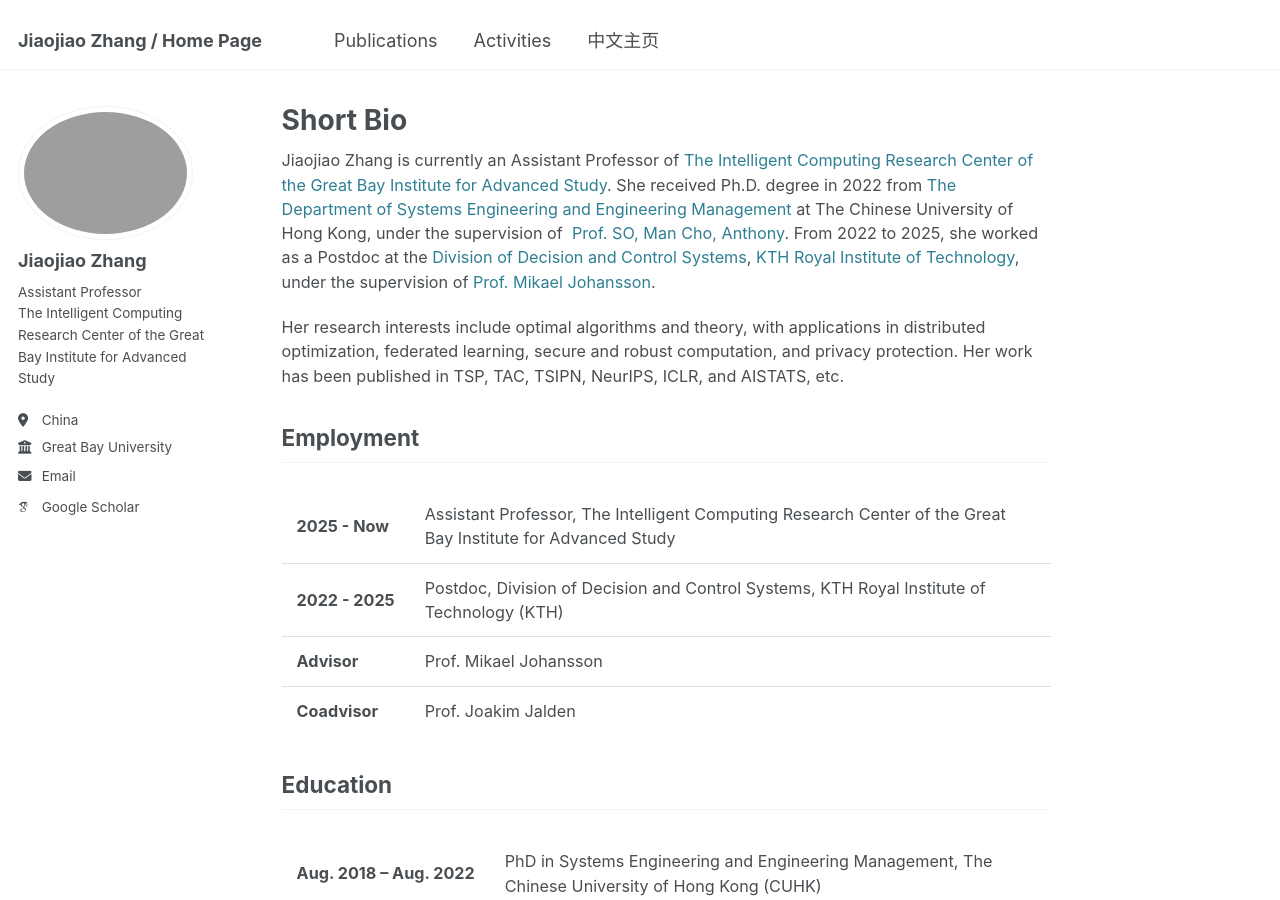
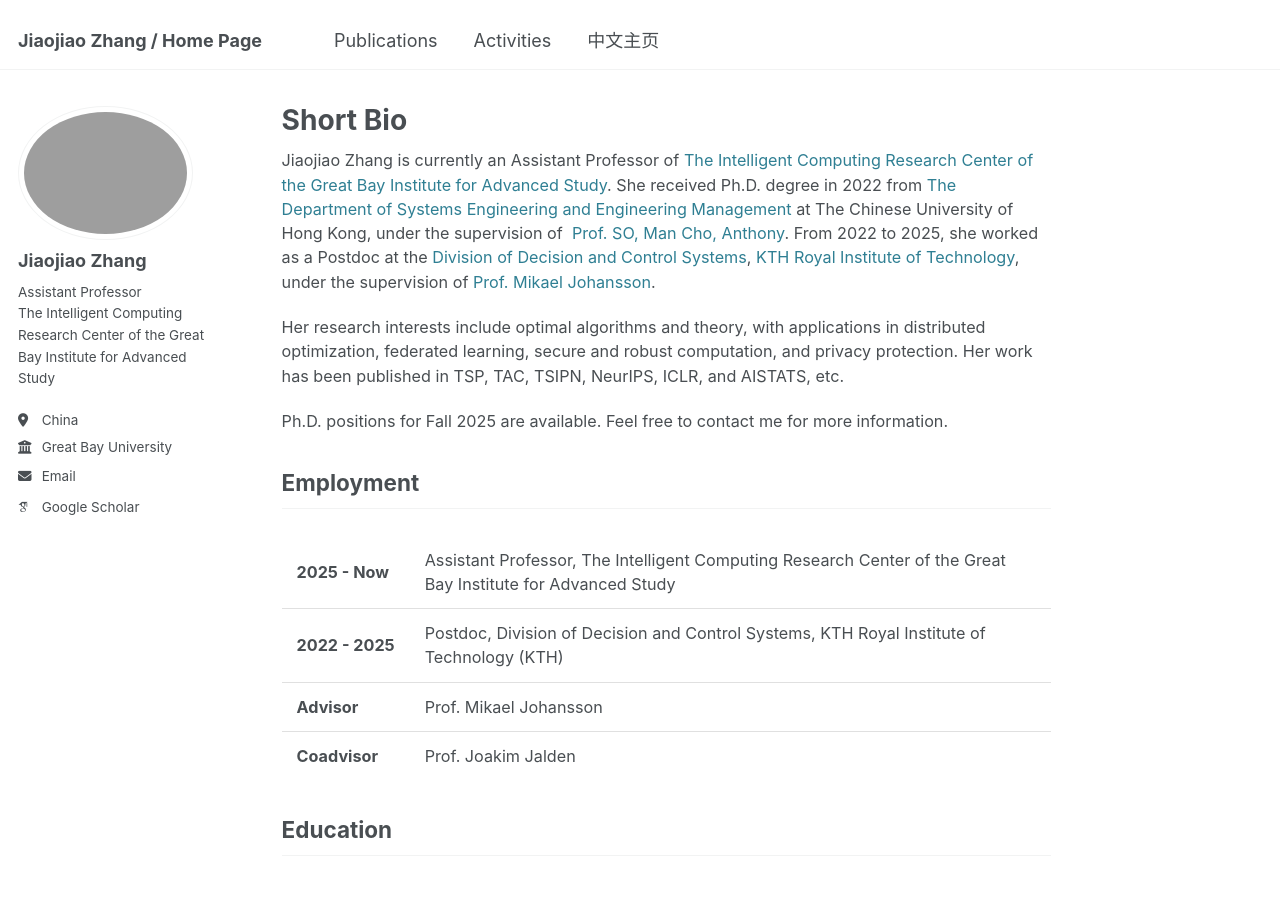
Before and after one commit to JiaojiaoZhang-jjz/JiaojiaoZhang-jjz.github.io, a Jekyll site: the page built from _pages/about.md, in a window 1280 px wide and 900 px high. Built offline with Jekyll 4.4.1, drawn with Linux system fonts in a browser that asks for light colours; some web fonts are replaced.

Commit message:
Update about.md

```diff
--- a/_pages/about.md
+++ b/_pages/about.md
@@ -7,6 +7,8 @@ author_profile: true
 Jiaojiao Zhang is currently an Assistant Professor of [The Intelligent Computing Research Center of the Great Bay Institute for Advanced Study](https://www.gbu.edu.cn/menu/208?lang=en). She received Ph.D. degree in 2022 from [The Department of Systems Engineering and Engineering Management](https://www.se.cuhk.edu.hk/) at The Chinese University of Hong Kong, under the supervision of  [Prof. SO, Man Cho, Anthony](https://www.se.cuhk.edu.hk/people/academic-staff/prof-so-man-cho-anthony/). From 2022 to 2025, she worked as a Postdoc at the [Division of Decision and Control Systems](https://www.kth.se/directory/j/jr/jrl), [KTH Royal Institute of Technology](https://www.kth.se/china), under the supervision of [Prof. Mikael Johansson](https://scholar.google.com/citations?user=wQSRT18AAAAJ&hl=en).
 
 Her research interests include optimal algorithms and theory, with applications in distributed optimization, federated learning, secure and robust computation, and privacy protection. Her work has been published in TSP, TAC, TSIPN, NeurIPS, ICLR, and AISTATS, etc.
+
+Ph.D. positions for Fall 2025 are available. Feel free to contact me for more information.
 </div>
 
 <h2 class="category">Employment</h2>
```
